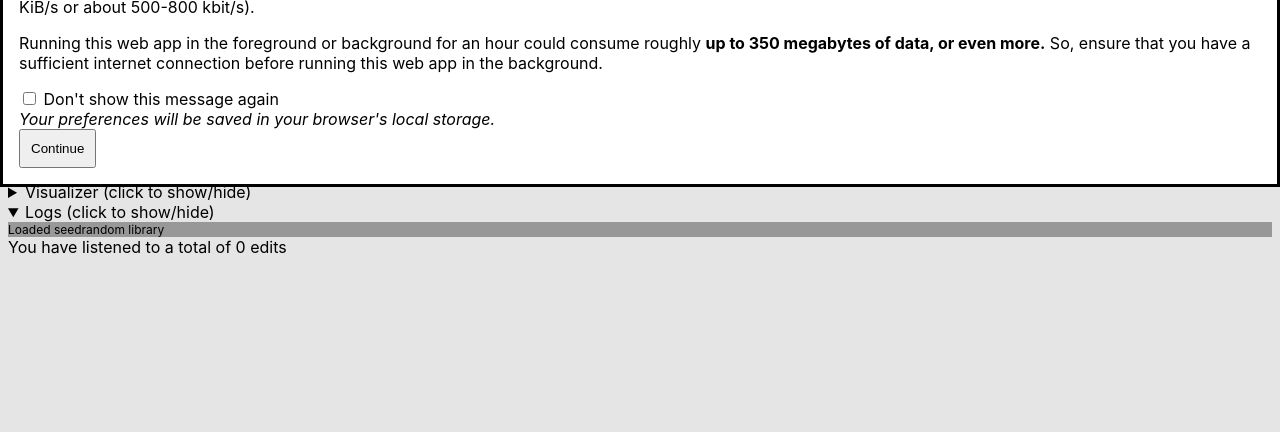
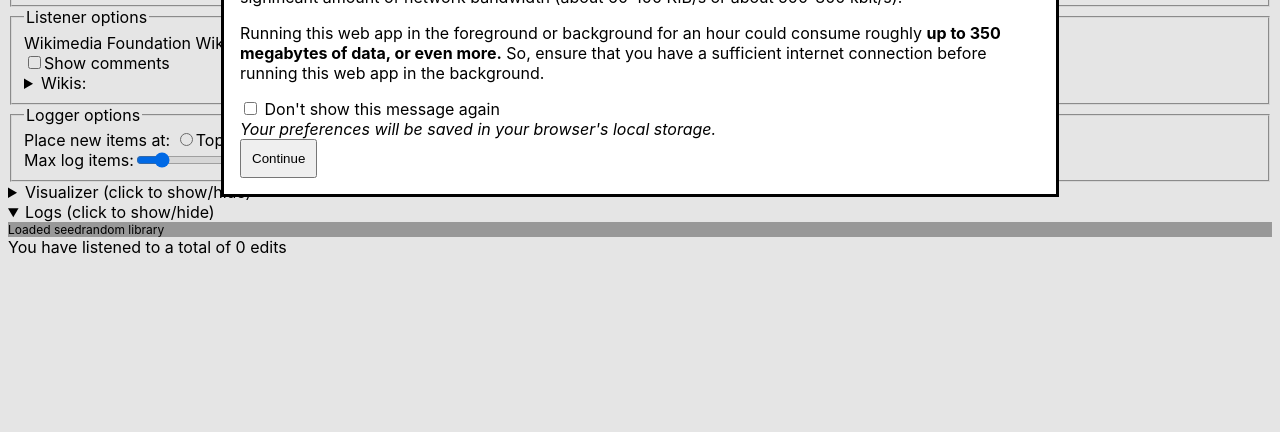
Before and after one commit to explor4268/wikiwaver, a plain HTML site: page public/index.html in a window 1280 px wide. Shown: the part 368-800 px from the top of the page. Drawn offline with nearby package versions, Linux system fonts and the light colour scheme.

Commit message:
add max-width for readability

```diff
--- a/public/style.css
+++ b/public/style.css
@@ -64,6 +64,10 @@ html,body{
     font-family: var(--main-font);
     background-color: var(--main-bg);
     color: var(--main-color);
+}
+
+#mobile-warning{
+    max-width: 800px;
 }
 
 #logs{
```
